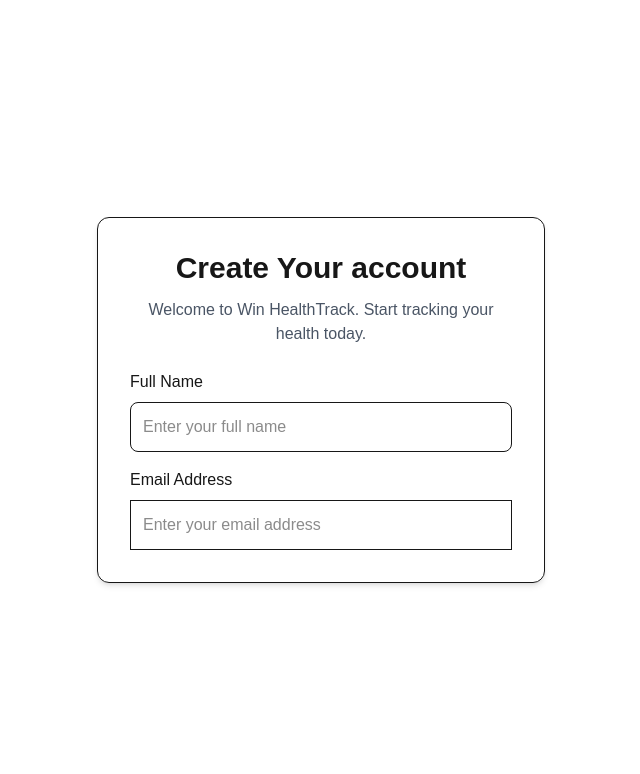
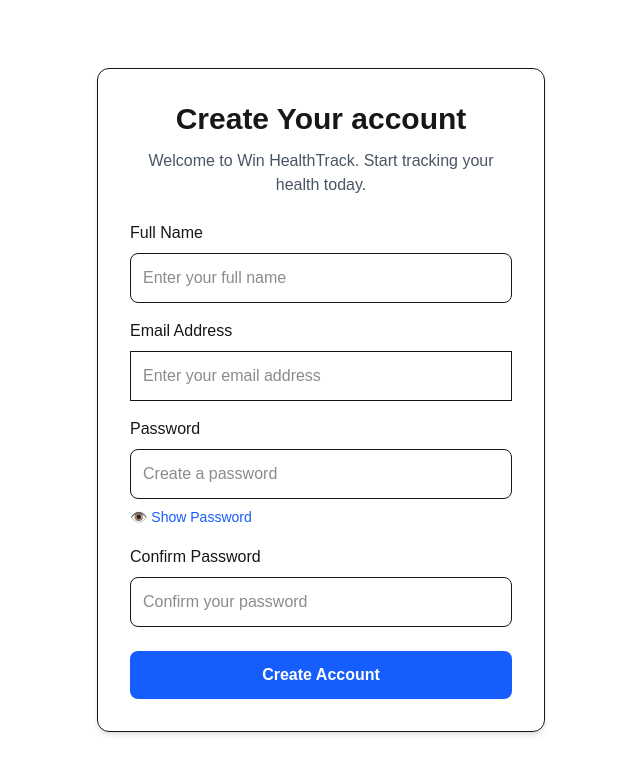
Before and after one commit to Godwin-Diya/win-healthtrack, a Next.js app: page /signup in a window 1280 px wide. Shown: the top 774 px of the page, without its empty margins (319-959 px from the left). Built offline with nearby package versions, Linux system fonts and the light colour scheme.

Commit message:
Form validation

```diff
--- a/app/signup/page.tsx
+++ b/app/signup/page.tsx
@@ -5,7 +5,41 @@
 {
     const [fullName, setFullname] = useState("");
     const [email, setEmail] = useState("")
+    const [password, setPassword] = useState("");
+    const [confirmPassword, setConfirmPassword] = useState("");
+    const [error, setError] = useState("");
+    const [showPassword, setShowPassword] = useState(false);
 
+    function handleSignup() {
+        setError("");
+        if (!fullName.trim()) {
+            setError("Please enter your full name.");
+            return;
+        }
+
+        if (!email.trim()) {
+            setError("Please enter your email address.");
+            return;
+        }
+
+        if (!password) {
+            setError("Please create a password.");
+            return;
+        }
+
+        if (!confirmPassword) {
+            setError("Please confirm your password.");
+            return;
+        }
+
+        if (password !== confirmPassword) {
+            setError("Passwords do not match.");
+            return;
+        }
+
+        setError("");
+        alert("Account created successfully!");
+    }
 
     return (
         <main className="min-h-screen flex items-center justify-center px-6">
@@ -48,6 +82,56 @@
                     />
                 </div>
 
+                <div className="mt-4">
+                    <label className="block mb-2 font-medium">
+                        Password
+                    </label>
+
+                    <input
+                        type={showPassword ? "text" : "password"}
+                        value={password}
+                        onChange={(e) =>
+                            setPassword(e.target.value)}
+                        placeholder="Create a password"
+                        className="w-full rounded-lg border p-3 focus:outline-none focus:ring-2 focus:ring-blue-500"
+                    />
+                </div>
+
+                <button
+                    type="button"
+                    onClick={() => setShowPassword(!showPassword)}
+                    className="mt-2 text-sm text-blue-600 hover:underline">
+                    {showPassword ? "⁻ Hide Password" : "👁️ Show Password"}
+                </button>
+
+                <div className="mt-4">
+                    <label className="block mb-2 font-medium">
+                        Confirm Password
+                    </label>
+
+                    <input
+                        type="password"
+                        value={confirmPassword}
+                        onChange={(e) => setConfirmPassword(e.target.value)}
+                        placeholder="Confirm your password"
+                        className="w-full rounded-lg border p-3 focus:outline-none focus:ring-2 focus:ring-blue-500"
+                    />
+                </div>
+
+                {error && (
+                    <p className="mt-4 text-red-600 font-medium">
+                        {error}
+                    </p>
+                )}
+
+                <button
+                    onClick={handleSignup}
+                    className="mt-6 w-full rounded-lg bg-blue-600 py-3 font-semibold text-white hover:bg-blue-700 transition"
+                >
+                    Create Account
+                </button>
+
+
             </div>
 
         </main>
```
